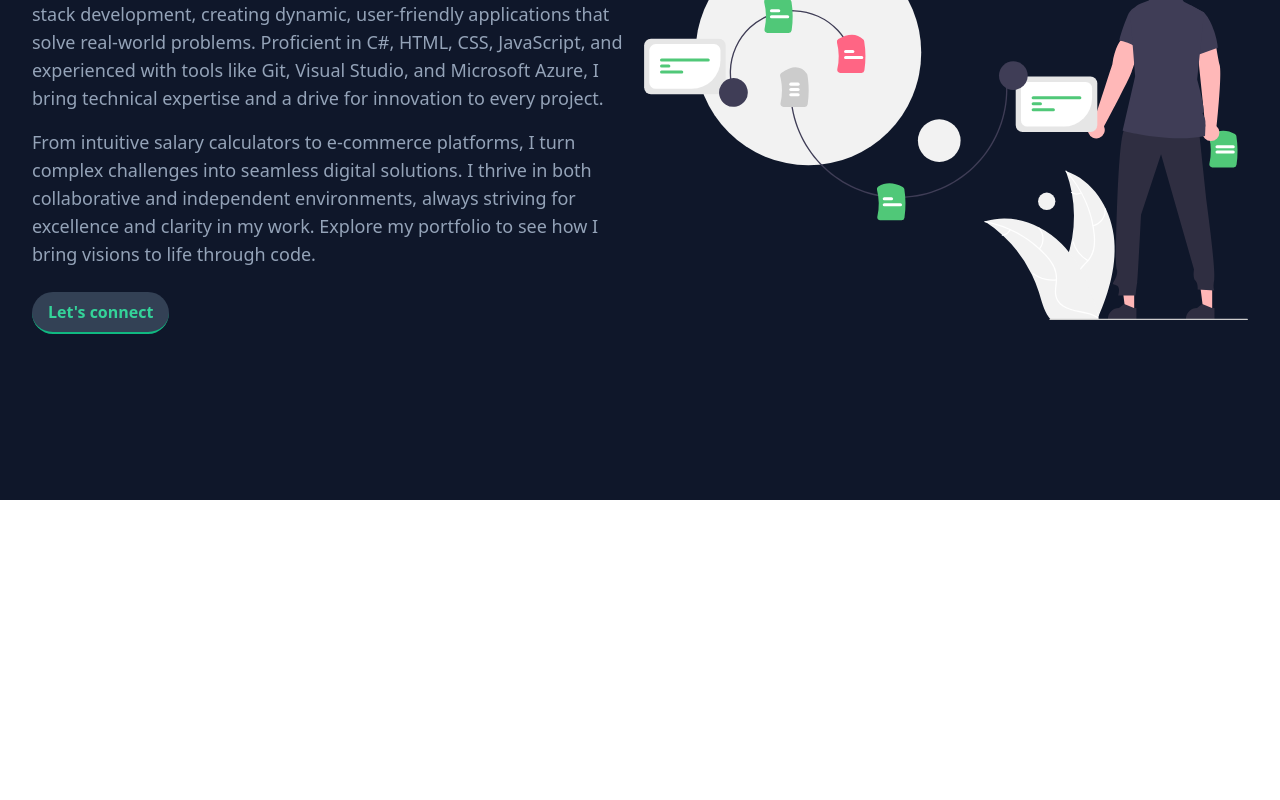
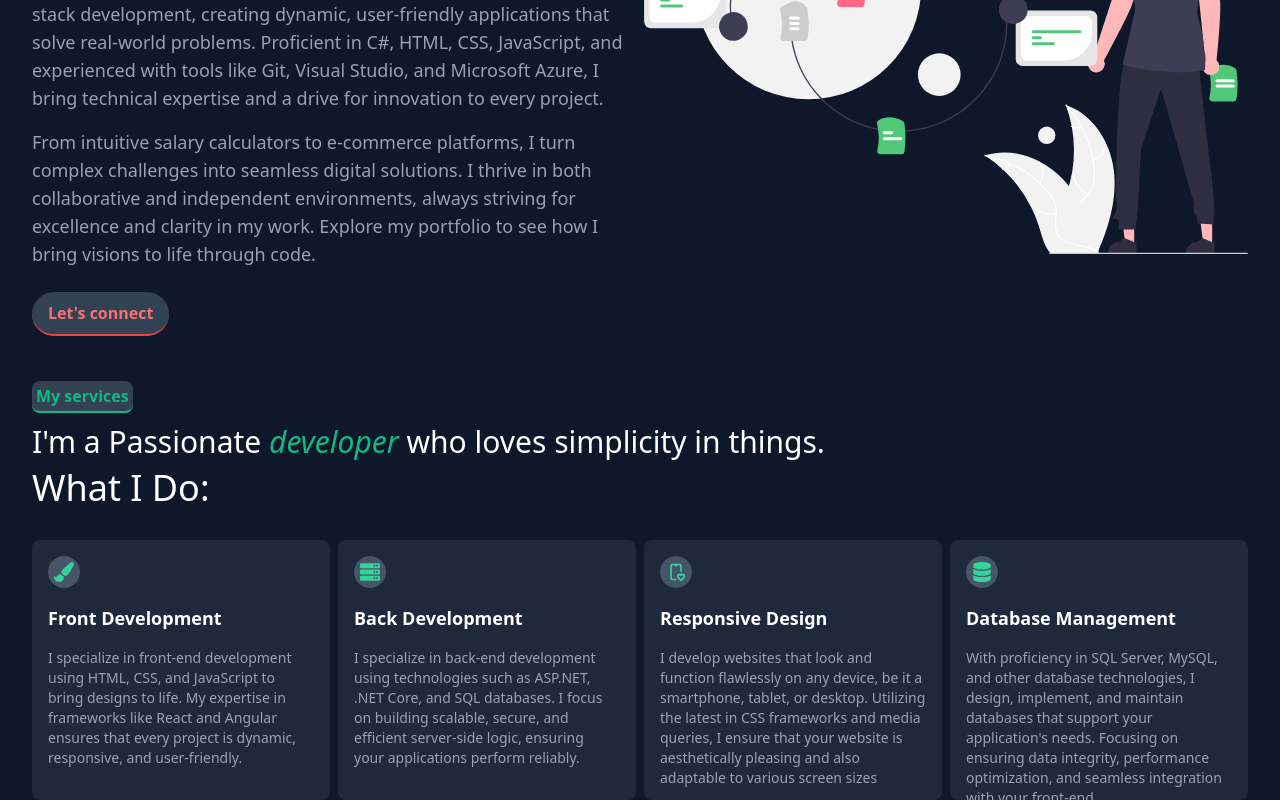
Before and after one commit to Willie3011/my-potfolio, a React (Vite) app: page / in a window 1280 px wide. Shown: the part 936-1736 px from the top of the page. Before the commit the page ends 1436 px from the top, so only its background shows below. Built offline with nearby package versions, Linux system fonts and the light colour scheme.

Commit message:
Feature: created services section in about

```diff
--- a/src/sections/Banner/Banner.jsx
+++ b/src/components/Banner/Banner.jsx
@@ -1,8 +1,9 @@
+/* eslint-disable react/no-unescaped-entities */
 import banner from '../../assets/banner.svg'
 
 function Banner() {
     return (
-        <div className="flex m-auto max-w-[1440px] mt-4 pb-8 gap-2 h-auto lg:h-[90vh] lg:flex-row flex-col">
+        <section className="flex m-auto max-w-[1440px] mt-4 pb-8 gap-2 h-auto lg:flex-row flex-col">
             {/* Left */}
             <div className="lg:w-1/2 flex lg:mt-6 flex-col">
                 <h1 className="text-[16px] font-semibold bg-slate-700 w-fit h-[36px] p-1 rounded-lg border-b-2 border-b-emerald-500 hover:border-l-2 hover:border-b-4 cursor-pointer hover:border-l-emerald-500 text-emerald-500 text-balance md:text-wrap">About me</h1>
@@ -15,7 +16,7 @@ function Banner() {
                 </p>
 
                 <div className="mt-6">
-                    <button className='bg-slate-700 text-emerald-400 font-semibold px-4 py-2 rounded-3xl border-b-2 border-emerald-500 hover:border-l-2 hover:border-b-4 duration-50 transition-all active:border-l-4'>Let's connect</button>
+                    <button className='bg-slate-700 h-[44px] text-red-400 font-semibold px-4 py-2 rounded-3xl border-b-2 border-red-500 active:border-l-4 hover:border-b-4 duration-50 transition-all hover:text-red-400 active:scale-95'>Let's connect</button>
                 </div>
             </div>
 
@@ -23,7 +24,7 @@ function Banner() {
             <div className="lg:w-1/2 mt-4 lg:mt-0 lg:flex relative">
                 <img src={banner} className='h-full w-full object-contain' />
             </div>
-        </div>
+        </section>
     )
 }
 
--- /dev/null
+++ b/src/components/Services/Service.jsx
@@ -0,0 +1,18 @@
+/* eslint-disable react/prop-types */
+
+function Service( {key, service}) {
+  return (
+    <div key={key} className="max-sm:h-auto h-[260px] p-4 w-full border-1 bg-slate-800 border-emerald-500 rounded-lg hover:border-2 overflow-hidden">
+        {/* icon */}
+        <div className="bg-slate-600 w-8 h-8 flex items-center justify-center rounded-full">
+            {<service.icon className="text-emerald-400 text-xl"/>}
+        </div>
+        {/* title */}
+        <h3 className="font-semibold text-lg mt-4">{service.title}</h3>
+        {/* desc */}
+        <p className="text-sm text-gray-400 font-thin text-balance my-4">{service.description}</p>
+    </div>
+  )
+}
+
+export default Service
--- /dev/null
+++ b/src/components/Services/Services.jsx
@@ -0,0 +1,20 @@
+/* eslint-disable react/no-unescaped-entities */
+/* eslint-disable react/prop-types */
+import Service from "./Service"
+
+function Services({services}) {
+  return (
+    <section className="h-auto mt-4">
+        <span className="bg-slate-700 p-1 h-[36px] rounded-lg border-b-2 text-[16px] text-emerald-500 font-semibold border-emerald-500 hover:border-l-2 hover:border-b-4 cursor-pointer duration-75">My services</span>
+        <h2 className="text-3xl mt-4 font-thin">I'm a Passionate <span className="text-emerald-500 font-normal italic">developer</span> who loves simplicity in things.</h2>
+        <h1 className="text-4xl mt-2">What I Do:</h1>
+        <div className="mt-8 grid max-sm:grid-cols-1 md:grid-cols-2 lg:grid-cols-4 gap-2 items-center">
+            {
+                services.map((service, index) => <Service key={index} service={service}/>)
+            }
+        </div>
+    </section>
+  )
+}
+
+export default Services
--- a/src/data/data.js
+++ b/src/data/data.js
@@ -5,6 +5,8 @@ import react from '../assets/react.svg'
 import javascript from '../assets/javascript.svg'
 import firebase from '../assets/firebase.svg'
 import github from '../assets/github.svg'
+import { FaDatabase, FaPaintBrush, FaServer  } from "react-icons/fa";
+import { TbDeviceMobileHeart } from "react-icons/tb";
 
 export const skills = [
     {
@@ -36,3 +38,30 @@ export const skills = [
         title: "Firebase"
     }
 ]
+
+export const services = [
+    {
+        id: 1,
+        icon: FaPaintBrush,
+        title: "Front Development",
+        description: "I specialize in front-end development using HTML, CSS, and JavaScript to bring designs to life. My expertise in frameworks like React and Angular ensures that every project is dynamic, responsive, and user-friendly."
+    },
+    {
+        id: 2,
+        icon: FaServer,
+        title: "Back Development",
+        description: "I specialize in back-end development using technologies such as ASP.NET, .NET Core, and SQL databases. I focus on building scalable, secure, and efficient server-side logic, ensuring your applications perform reliably."
+    },
+    {
+        id: 3,
+        icon: TbDeviceMobileHeart,
+        title: "Responsive Design",
+        description: " I develop websites that look and function flawlessly on any device, be it a smartphone, tablet, or desktop. Utilizing the latest in CSS frameworks and media queries, I ensure that your website is aesthetically pleasing and also adaptable to various screen sizes"
+    },
+    {
+        id: 4,
+        icon: FaDatabase,
+        title: "Database Management",
+        description: "With proficiency in SQL Server, MySQL, and other database technologies, I design, implement, and maintain databases that support your application's needs. Focusing on ensuring data integrity, performance optimization, and seamless integration with your front-end"
+    }
+]
--- a/src/pages/Home/Home.jsx
+++ b/src/pages/Home/Home.jsx
@@ -4,6 +4,7 @@ import Header from '../../components/Header/Header'
 import About from '../../sections/About/About';
 import Projects from '../../sections/Projects/Projects';
 import Blog from '../../sections/Blog/Blog';
+import { services, skills } from "../../data/data";
 
 function Home() {
   const [activeTab, setActiveTab] = useState(1);
@@ -25,7 +26,7 @@ function Home() {
   const renderSection = () => {
     switch (activeTab) {
       case 1:
-        return <About />;
+        return <About services={services} skills={skills}/>;
       case 2:
         return <Projects />;
       case 3:
--- a/src/sections/About/About.jsx
+++ b/src/sections/About/About.jsx
@@ -1,11 +1,12 @@
-import Banner from '../Banner/Banner';
+/* eslint-disable react/prop-types */
+import Banner from '../../components/Banner/Banner';
+import Services from '../../components/Services/Services';
 
-function About() {
+function About({services, skills}) {
   return (
     <div className="h-auto px-8">
       <Banner/>
-      {/* Education */}
-      <div className=""></div>
+      <Services services={services}/>
       {/* Skills */}
       <div className=""></div>
     </div>
```
